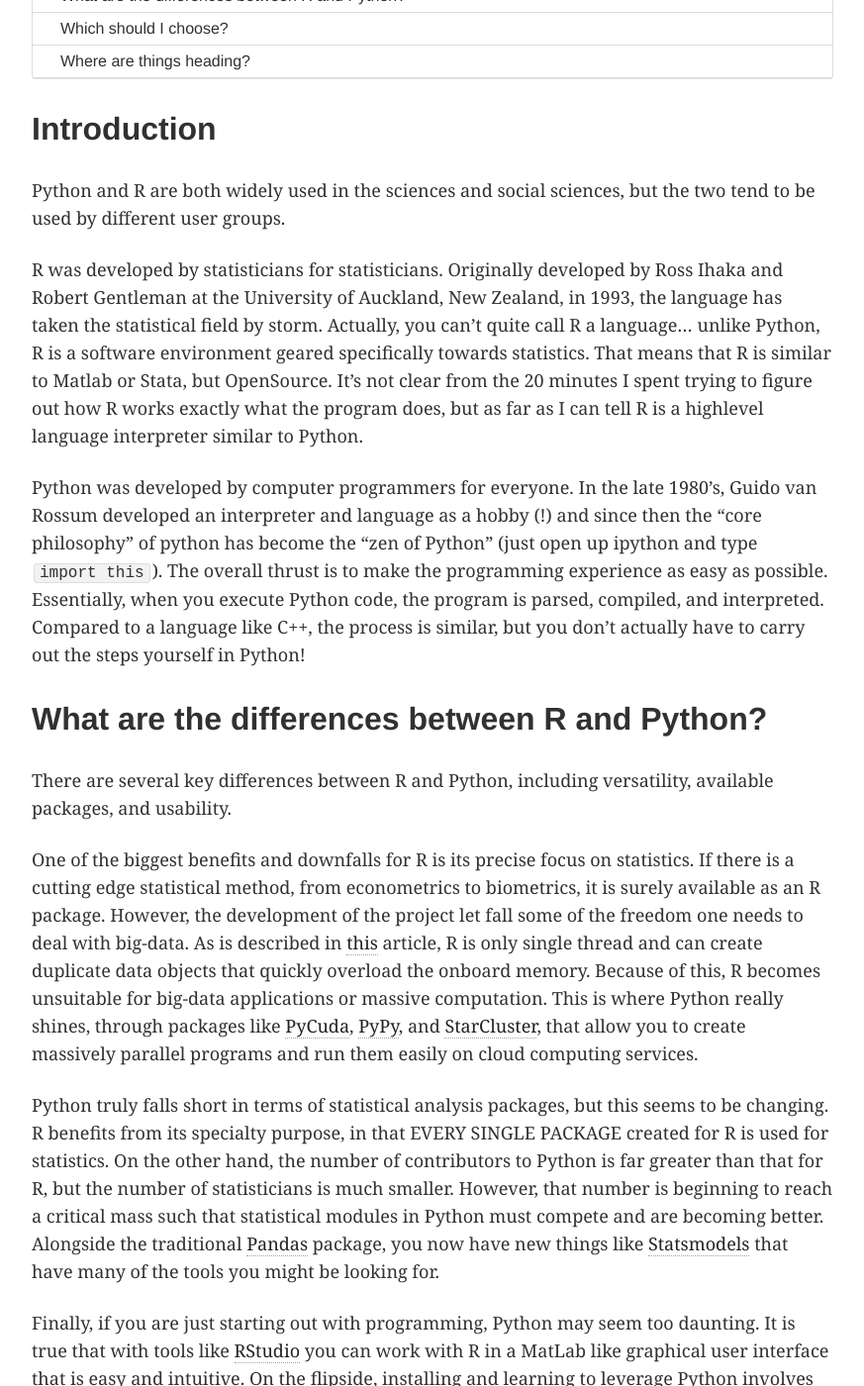
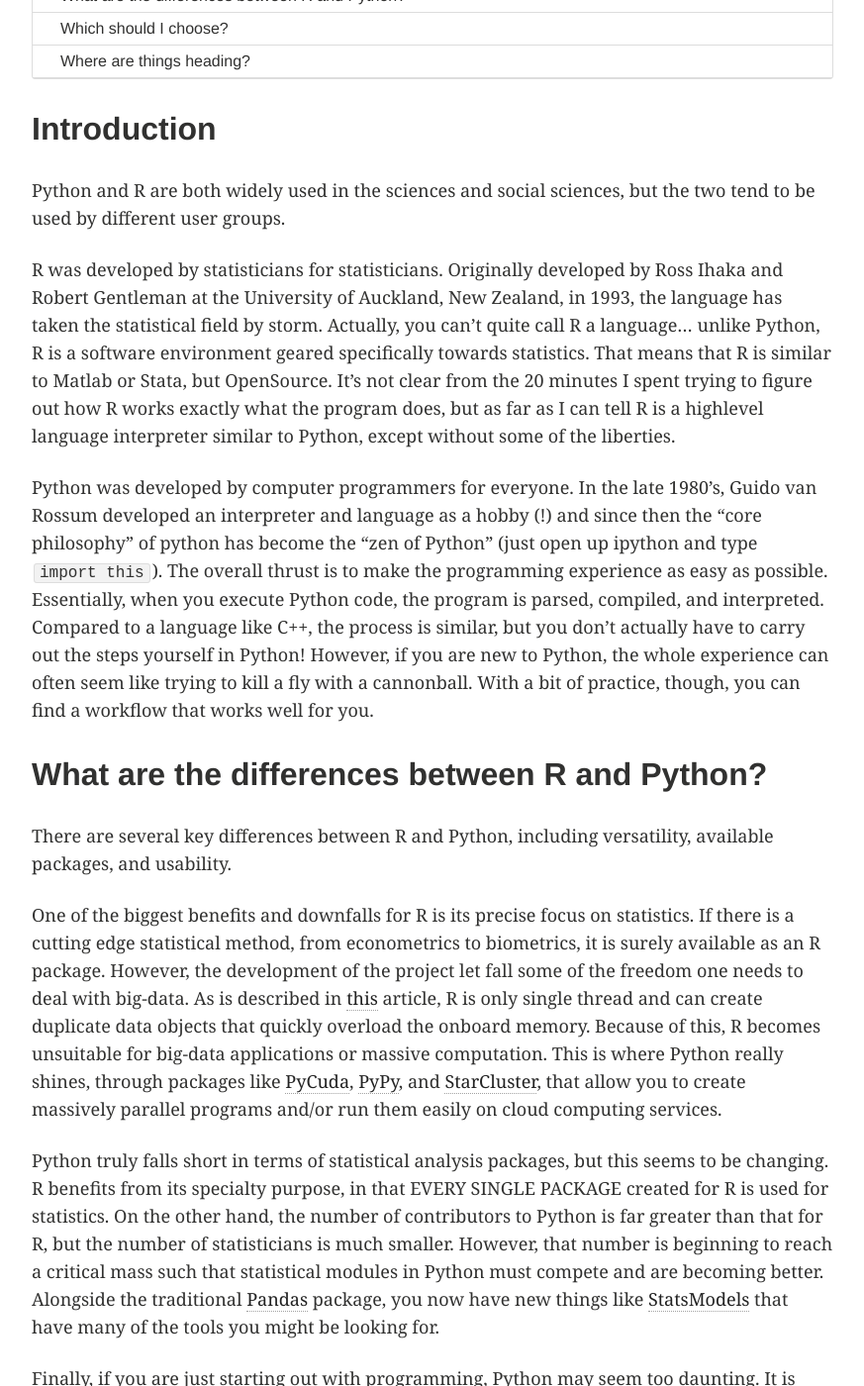
Before and after one commit to tyler-abbot/tyler-abbot.github.io, a Jekyll site: the page built from _posts/programming/python/2015-04-16-why-python-i-already-know-r.md, in a window 1280 px wide and 1400 px high, scrolled down 374 px. Shown: the whole window at 99% size, without its empty margins (64-937 px from the left). Built offline with Jekyll 4.4.1, drawn with Linux system fonts in a browser that asks for light colours; some of the changed text lies outside the part shown.

```diff
--- a/_posts/programming/python/2015-04-16-why-python-i-already-know-r.md
+++ b/_posts/programming/python/2015-04-16-why-python-i-already-know-r.md
@@ -18,21 +18,20 @@ Introduction
 -------------
 Python and R are both widely used in the sciences and social sciences, but the two tend to be used by different user groups.
 
-R was developed by statisticians for statisticians.  Originally developed by Ross Ihaka and Robert Gentleman at the University of Auckland, New Zealand, in 1993, the language has taken the statistical field by storm.  Actually, you can't quite call R a language... unlike Python, R is a software environment geared specifically towards statistics.  That means that R is similar to Matlab or Stata, but OpenSource.  It's not clear from the 20 minutes I spent trying to figure out how R works exactly what the program does, but as far as I can tell R is a highlevel language interpreter similar to Python.
+R was developed by statisticians for statisticians.  Originally developed by Ross Ihaka and Robert Gentleman at the University of Auckland, New Zealand, in 1993, the language has taken the statistical field by storm.  Actually, you can't quite call R a language... unlike Python, R is a software environment geared specifically towards statistics.  That means that R is similar to Matlab or Stata, but OpenSource.  It's not clear from the 20 minutes I spent trying to figure out how R works exactly what the program does, but as far as I can tell R is a highlevel language interpreter similar to Python, except without some of the liberties.
 
-Python was developed by computer programmers for everyone.  In the late 1980's, Guido van Rossum developed an interpreter and language as a hobby (!) and since then the "core philosophy" of python has become the "zen of Python" (just open up ipython and type <code>import this</code>).  The overall thrust is to make the programming experience as easy as possible.  Essentially, when you execute Python code, the program is parsed, compiled, and interpreted.  Compared to a language like C++, the process is similar, but you don't actually have to carry out the steps yourself in Python!
+Python was developed by computer programmers for everyone.  In the late 1980's, Guido van Rossum developed an interpreter and language as a hobby (!) and since then the "core philosophy" of python has become the "zen of Python" (just open up ipython and type <code>import this</code>).  The overall thrust is to make the programming experience as easy as possible.  Essentially, when you execute Python code, the program is parsed, compiled, and interpreted.  Compared to a language like C++, the process is similar, but you don't actually have to carry out the steps yourself in Python!  However, if you are new to Python, the whole experience can often seem like trying to kill a fly with a cannonball.  With a bit of practice, though, you can find a workflow that works well for you.
 
 
 What are the differences between R and Python?
 -----------------------
 There are several key differences between R and Python, including versatility, available packages, and usability.
 
-One of the biggest benefits and downfalls for R is its precise focus on statistics.  If there is a cutting edge statistical method, from econometrics to biometrics, it is surely available as an R package.  However, the development of the project let fall some of the freedom one needs to deal with big-data.  As is described in [this](https://blogs.oracle.com/R/entry/what_is_r) article, R is only single thread and can create duplicate data objects that quickly overload the onboard memory.  Because of this, R becomes unsuitable for big-data applications or massive computation.  This is where Python really shines, through packages like [PyCuda](http://documen.tician.de/pycuda/), [PyPy](http://pypy.org/), and [StarCluster](http://star.mit.edu/cluster/), that allow you to create massively parallel programs and run them easily on cloud computing services.
+One of the biggest benefits and downfalls for R is its precise focus on statistics.  If there is a cutting edge statistical method, from econometrics to biometrics, it is surely available as an R package.  However, the development of the project let fall some of the freedom one needs to deal with big-data.  As is described in [this](https://blogs.oracle.com/R/entry/what_is_r) article, R is only single thread and can create duplicate data objects that quickly overload the onboard memory.  Because of this, R becomes unsuitable for big-data applications or massive computation.  This is where Python really shines, through packages like <a href="http://documen.tician.de/pycuda/" target="_blank">PyCuda</a>, <a href="http://pypy.org/" target="_blank">PyPy</a>, and <a href="http://star.mit.edu/cluster/" target="_blank">StarCluster</a>, that allow you to create massively parallel programs and/or run them easily on cloud computing services.
 
-Python truly falls short in terms of statistical analysis packages, but this seems to be changing.  R benefits from its specialty purpose, in that EVERY SINGLE PACKAGE created for R is used for statistics.  On the other hand, the number of contributors to Python is far greater than that for R, but the number of statisticians is much smaller.  However, that number is beginning to reach a critical mass such that statistical modules in Python must compete and are becoming better.  Alongside the traditional [Pandas](http://pandas.pydata.org/) package, you now have new things like [Statsmodels](http://statsmodels.sourceforge.net/stable/) that have many of the tools you might be looking for.
+Python truly falls short in terms of statistical analysis packages, but this seems to be changing.  R benefits from its specialty purpose, in that EVERY SINGLE PACKAGE created for R is used for statistics.  On the other hand, the number of contributors to Python is far greater than that for R, but the number of statisticians is much smaller.  However, that number is beginning to reach a critical mass such that statistical modules in Python must compete and are becoming better.  Alongside the traditional <a href="http://pandas.pydata.org/" target="_blank">Pandas</a> package, you now have new things like <a href="http://statsmodels.sourceforge.net/stable/" target="_blank">StatsModels</a> that have many of the tools you might be looking for.
 
-Finally, if you are just starting out with programming, Python may seem too daunting.  It is true that with tools like [RStudio](http://www.rstudio.com/) you can work with R in a MatLab like graphical user interface that is easy and intuitive.  On the flipside, installing and learning to leverage Python involves downloading and installing text editors and setting path variables, etc. that may seem daunting to a newbie.  However, new tools like [Lighttable](http://lighttable.com/) are making the whole process more palatable.
-
+Finally, if you are just starting out with programming, Python may seem too daunting.  It is true that with tools like <a href="http://www.rstudio.com/" target="_blank">RStudio</a> you can work with R in a MatLab like graphical user interface that is easy and intuitive.  On the flipside, installing and learning to leverage Python involves downloading and installing text editors and setting path variables, etc. that may seem daunting to a newbie.  However, new tools like <a href="http://lighttable.com/" target="_blank">LightTable</a> are making the whole process more palatable.
 
 Which should I choose?
 ----------------
@@ -44,4 +43,4 @@ Personally, I am only familiar with academia.  Every professor will only know Ma
 Where are things heading?
 ---------------
 
-Neither one of these languages is going anywhere soon.  That being said, I think that the number of passionate programmers and statisticians working on Python is growing in comparison to R and that in the future we'll need more versatile tools.  I have spent so much time now in Python, that I don't even consider opening up R, even for statistics.
+Neither one of these languages is going anywhere soon.  That being said, I think that the number of passionate programmers and statisticians working on Python is growing in comparison to R and that in the future we'll need more versatile tools.  I have spent so much time now in Python, that I don't even consider opening up R, even for statistics, unless I need to work with someone else who doesn't know Python.  That being said, I'll soon be doing som complicated econometrics, so maybe I'll dust off my R books and get back on the wagon.
```
Also changed, not shown: _posts/programming/tips/2015-04-12-how-to-setup-ipython.md (+1 -1 lines), 6 other files.
